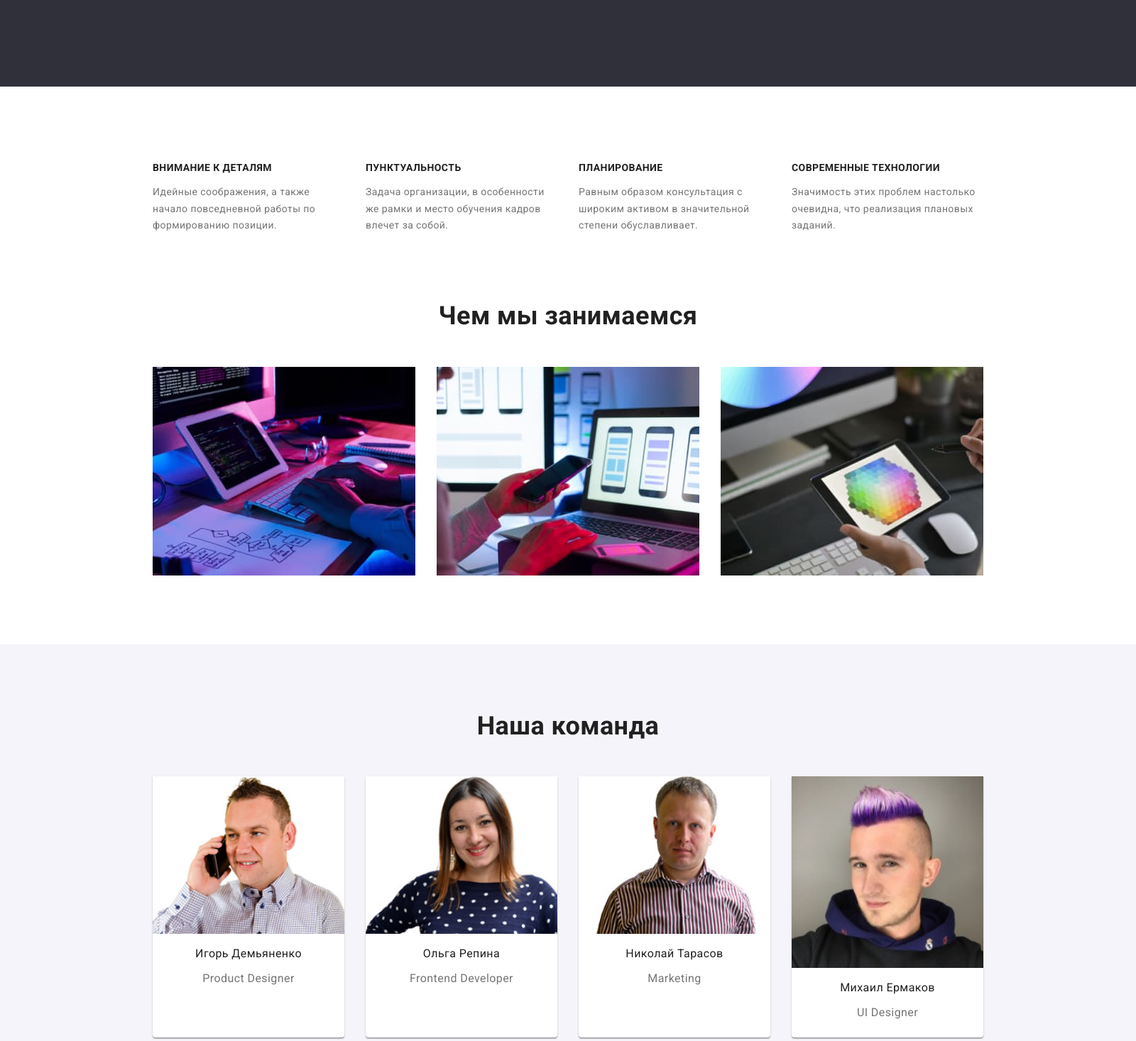
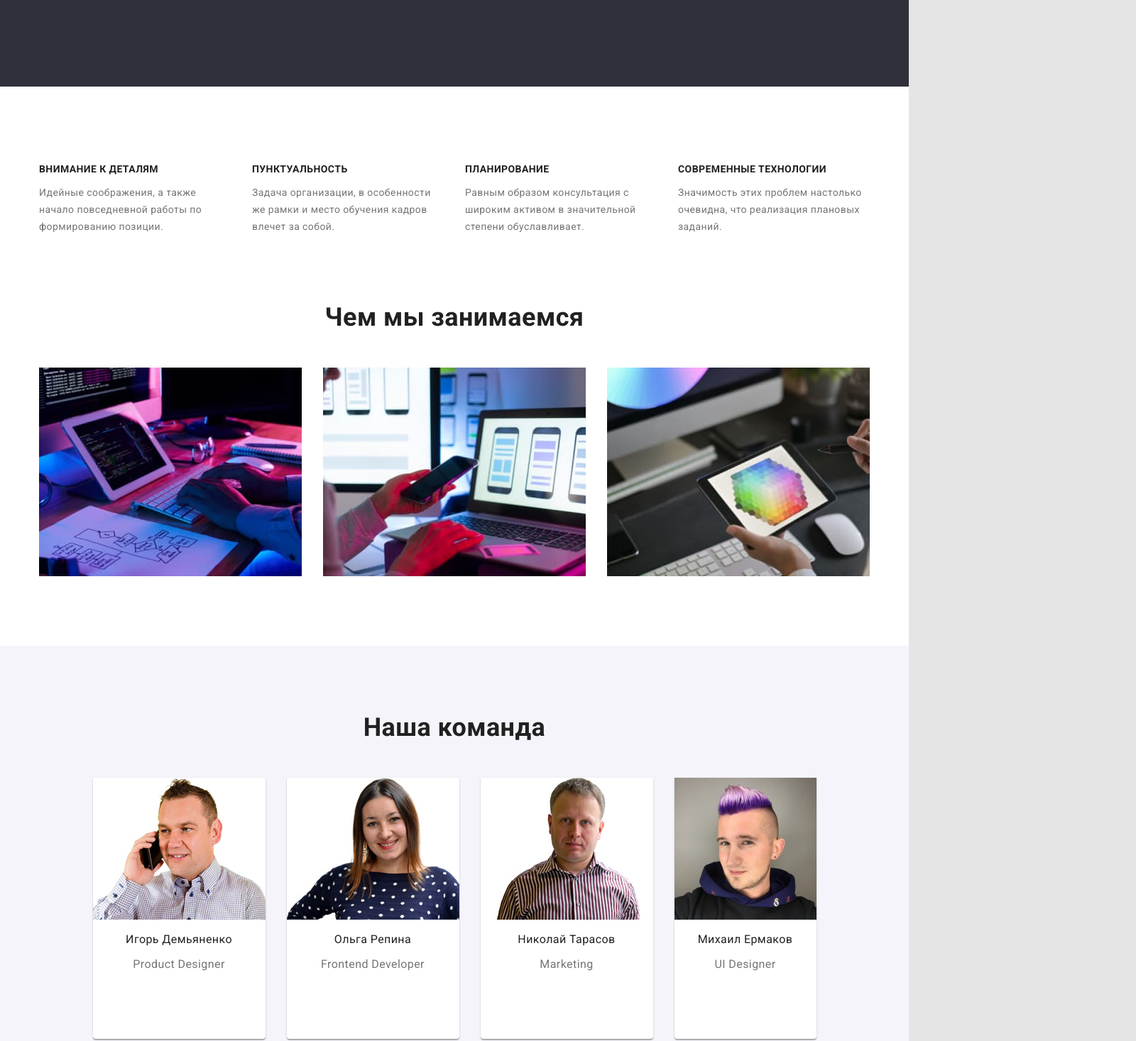
Before and after one commit to Tigertadt/SysPrograming, a plain HTML site: page Lab1/index.html in a window 1280 px wide. Shown: the part 560-2027 px from the top of the page at 71% size, 1600 px wide, since content can reach past the window. Drawn offline with nearby package versions, Linux system fonts and the light colour scheme.

Commit message:
автоскалінг

```diff
--- a/Lab1/css/style.css
+++ b/Lab1/css/style.css
@@ -104,11 +104,8 @@ body {
 }
 
 .container {
-    padding-right: 15px;
-    padding-left: 15px;
-    margin: 0 auto;
-    width: 1600px;
-    /* outline: 2px solid tomato; */
+    display: grid;
+  grid-template-columns: 1fr ;
 }
 
 /* Logo */
--- a/Lab1/index.html
+++ b/Lab1/index.html
@@ -3,6 +3,7 @@
 
 <head>
     <meta charset="utf-8">
+	<meta name="viewport" content="width=device-width, initial-scale=1">
     <title>Главная</title>
     <link rel="preconnect" href="https://fonts.googleapis.com">
     <link rel="preconnect" href="https://fonts.gstatic.com" crossorigin>
@@ -75,9 +76,9 @@
         <section class="section-work container">
             <h2 class="section-title title">Чем мы занимаемся</h2>
             <ul class="work-list list">
-                <li class="item"><img src="images/box1.jpg" alt="картинка 1" width="370"></li>
-                <li class="item"><img src="images/box2.jpg" alt="картинка 2" width="370"></li>
-                <li class="item"><img src="images/box3.jpg" alt="картинка 3" width="370"></li>
+                <li class="item"><img src="images/box1.jpg" alt="картинка 1" width="100%"></li>
+                <li class="item"><img src="images/box2.jpg" alt="картинка 2" width="100%"></li>
+                <li class="item"><img src="images/box3.jpg" alt="картинка 3" width="100%"></li>
             </ul>
         </section>
 
@@ -86,22 +87,22 @@
             <h2 class="section-title title">Наша команда</h2>
             <ul class="team-list list">
                 <li class="item">
-                    <img src="images/photo1.jpg" width="270" alt="фото 1">
+                    <img src="images/photo1.jpg" width="100%" alt="фото 1">
                     <h3 class="title">Игорь Демьяненко</h3>
                     <p class="text">Product Designer</p>
                 </li>
                 <li class="item">
-                    <img src="images/photo2.jpg" width="270" alt="фото 2">
+                    <img src="images/photo2.jpg" width="100%" alt="фото 2">
                     <h3 class="title">Ольга Репина</h3>
                     <p class="text">Frontend Developer</p>
                 </li>
                 <li class="item">
-                    <img src="images/photo3.jpg" width="270" alt="фото 3">
+                    <img src="images/photo3.jpg" width="100%" alt="фото 3">
                     <h3 class="title">Николай Тарасов</h3>
                     <p class="text">Marketing</p>
                 </li>
                 <li class="item">
-                    <img src="images/photo4.jpg" width="270" alt="фото 4">
+                    <img src="images/photo4.jpg" width="100%" alt="фото 4">
                     <h3 class="title">Михаил Ермаков</h3>
                     <p class="text">UI Designer</p>
                 </li>
```
